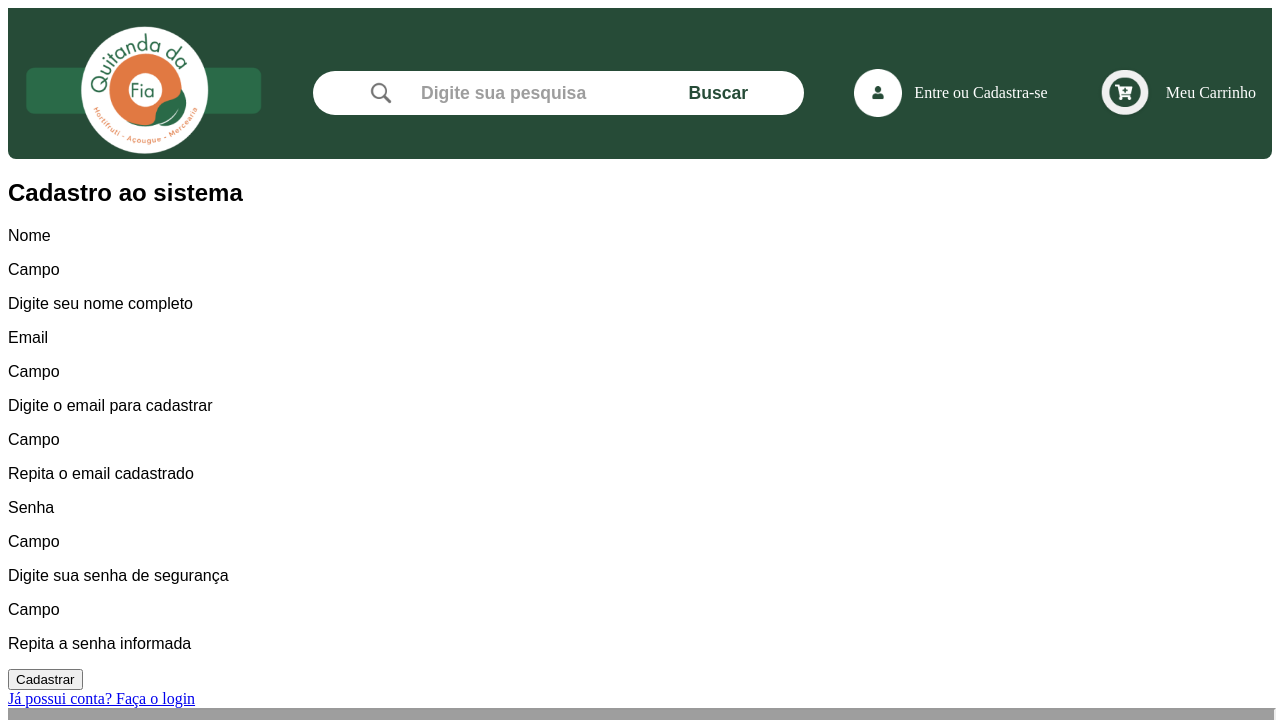
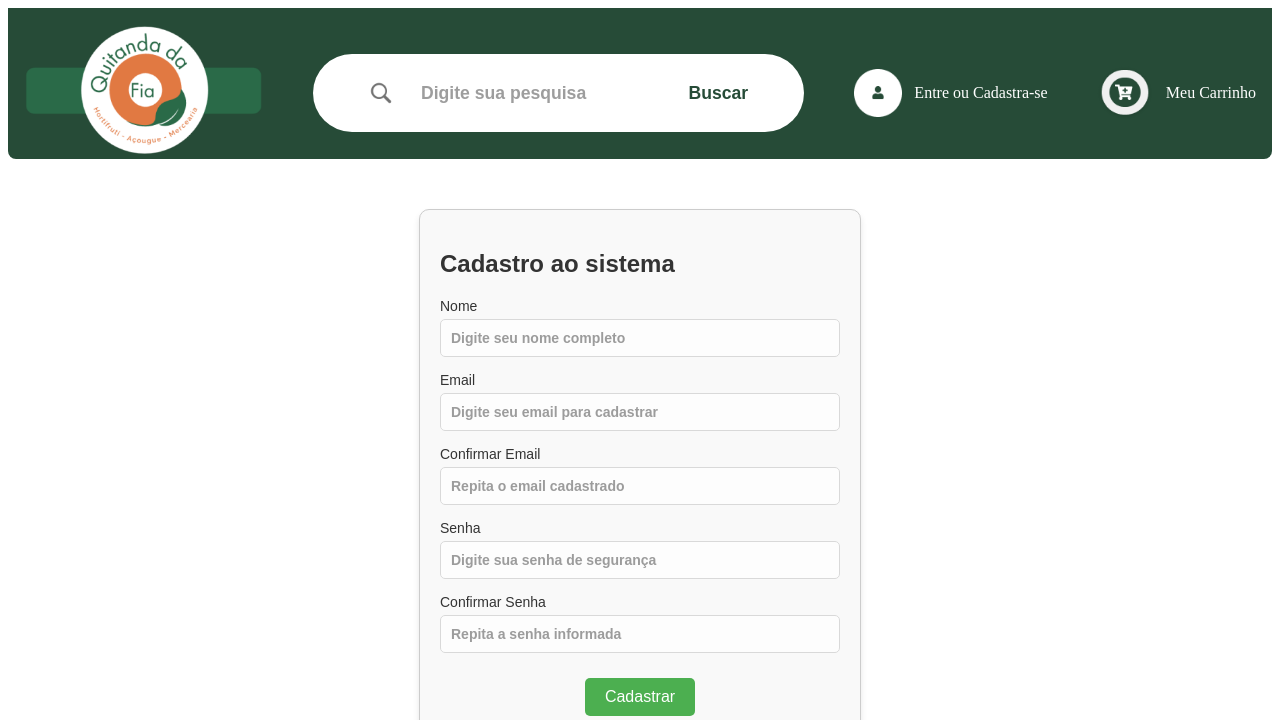
Before and after one commit to ana-luisa-caixeta/pi3_quitanda_da_fia, a Django app: page /cadastro/ in a window 1280 px wide. Shown: the top 720 px of the page. Run offline with Django 5.2, Linux system fonts and the light colour scheme; some web fonts are replaced; grey boxes are pictures that could not be loaded.

Commit message:
Adicionando estilização tela de login e cadastro

```diff
--- /dev/null
+++ b/base/static/css/style.css
@@ -0,0 +1,236 @@
+#container {
+    background-color: #264B37;
+    border-radius: 8px;
+    margin: 1em 0 1em 0;
+    display: flex;
+    justify-content: space-between;
+
+}
+
+#ordered_products {
+    padding: 1em;
+    border-radius: 8px;
+    width: 100%;
+}
+
+#no_product_added {
+    background-color: #ffffff;
+    flex-direction: column;
+    display: flex;
+    align-items: center;
+    gap: 2em;
+    padding: 1em 1em 2.3em 1em;
+    border-radius: 8px;
+}
+
+.home_page {
+    display: flex;
+    justify-content: space-between;
+    align-items: center;
+    gap: 2em;
+    height: 4em;
+}
+
+.home_page img {
+    width: 2em;
+}
+
+.product_added {
+    display: flex;
+    align-items: center;
+    background-color: #ffffff;
+    border-radius: 8px;
+    margin-bottom: 1em;
+    padding: 1em;
+}
+
+#product_information p {
+    margin: 0.2em 0;
+    font-size: 1em;
+    line-height: 1.2;
+    text-align: left;
+    padding-left: 1em;
+}
+
+#product_information {
+    flex: 1;
+    display: flex;
+    flex-direction: column;
+    justify-content: center;
+}
+
+.text_gray {
+    color: rgba(0, 0, 0, 0.50);
+    font-weight: 600;
+}
+
+.text_green {
+    font-weight: bold;
+    color: #264B37;
+}
+
+#amount img {
+    width: 2em;
+    height: 2em;
+}
+
+#amount {
+    display: flex;
+    align-items: center;
+    justify-content: space-between;
+    gap: 1em;
+}
+
+#amount button {
+    border: none;
+    border-radius: 50%;
+    cursor: pointer;
+    background-color: #ffffff;
+    box-shadow: 1px 1px 1px 1px rgba(0, 0, 0, 0.15);
+}
+
+#product_information {
+    flex-direction: column;
+    display: flex;
+    align-content: left;
+}
+
+#product_image {
+    width: 6em;
+    height: 6em;
+    border-radius: 50%;
+    object-fit: cover;
+    display: block;
+    margin: 0 auto;
+    text-align: center;
+}
+
+#order_information {
+    background-color: #ffffff;
+    border-radius: 8px;
+    padding: 2em;
+    margin: 1em;
+    width: 35%;
+}
+
+.payment_info, .delivery_choice {
+    display: flex;
+    margin: 0.3em 0 0.3em 0;
+}
+
+input[type="radio"] {
+    appearance: none;
+    -webkit-appearance: none;
+    width: 1.3em;
+    height: 1.3em;
+    border: 2px solid #e08516;
+    border-radius: 50%;
+    cursor: pointer;
+    position: relative;
+    background-color: transparent;
+    margin-right: 0.4em;
+}
+
+/* Style for when button is selected */
+input[type="radio"]:checked {
+    border: 2px solid #e08516;
+}
+
+/* Adds orange inner circle when selected */
+input[type="radio"]:checked::before {
+    content: "";
+    position: absolute;
+    top: 15%;
+    left: 15%;
+    width: 70%;
+    height: 70%;
+    border-radius: 50%;
+    background-color: #e08516;
+}
+
+/* Change the color of labels when selected */
+input[type="radio"]:checked + label {
+    color: #264B37;
+    font-weight: bold;
+}
+
+input[type="text"], input[type="tel"]{
+    margin: 1em 0 1em 0;
+}
+
+#address {
+    width: 100%;
+    height: 5em;
+    text-align: left;
+    padding-left: 0.3em;
+    padding-top: 0.3em;
+    font-size: 0.8em;
+    margin: 0.6em 0 0.6em 0;
+    border-radius: 8px;
+    border: 1px solid rgba(0, 0, 0, 0.30);
+}
+
+#address::placeholder {
+    font-size: 1em;
+    position: absolute;
+    top: 0;
+    left: 0;
+    transform: translate(0.3em, 0.3em);
+    padding: 0.3em 0 0 0.3em;
+}
+
+#tel_number, #name {
+    width: 100%;
+    height: 2em;
+    font-size: 0.8em;
+    padding-left: 0.3em;
+    border-radius: 8px;
+    border: 1px solid rgba(0, 0, 0, 0.30);
+}
+
+#tel_number::placeholder{
+    padding: 0.3em 0 0 0.3em;
+}
+
+.elements_side_by_side {
+    display: flex;
+    justify-content: space-between;
+    gap: 1em;
+}
+
+h2, h3, .main_label {
+    text-align: left;
+    color: #264B37;
+}
+
+.main_label {
+    font-size: 1.5rem;
+    font-weight: bold;
+}
+
+p {
+    font-size: 1.1em;
+}
+
+#keep_shopping, #finalize_order, .home_page {
+    color: #ffffff;
+    font-weight: bold;
+    cursor: pointer;
+    padding: 1em;
+    border-radius: 8px;
+    font-size: 1em;
+}
+
+#keep_shopping, .home_page {
+    background-color: #2A6A48;
+    border: 1px solid #2A6A48;
+}
+
+#finalize_order {
+    background-color: #264B37;
+    border: 1px solid #264B37;
+}
+
+#keep_shopping:hover, .home_page:hover, #finalize_order:hover {
+  opacity: 0.8;
+}
--- a/base/static/css/style_base.css
+++ b/base/static/css/style_base.css
@@ -364,118 +364,162 @@
     margin: 0 1em 0 0;
 }
 
-/* SHOPPING CART */
-#container {
-    background-color: #264B37;
-    border-radius: 8px;
-    margin: 1em 0 1em 0;
-    display: flex;
-    justify-content: space-between;
 
-}
+/*codigo login e cadastro*/
 
-#ordered_products {
-    padding: 1em;
-    border-radius: 8px;
-    width: 100%;
-}
-
-#no_product_added {
-    background-color: #ffffff;
-    flex-direction: column;
-    display: flex;
-    align-items: center;
-    gap: 2em;
-    padding: 1em 1em 2.3em 1em;
-    border-radius: 8px;
-}
-
-.home_page {
-    display: flex;
-    justify-content: space-between;
-    align-items: center;
-    gap: 2em;
-    height: 4em;
-}
-
-.home_page img {
-    width: 2em;
-}
-
-.product_added {
-    display: flex;
-    align-items: center;
-    background-color: #ffffff;
-    border-radius: 8px;
-    margin-bottom: 1em;
-    padding: 1em;
-}
-
-#product_information p {
-    margin: 0.2em 0;
-    font-size: 1em;
-    line-height: 1.2;
-    text-align: left;
-    padding-left: 1em;
-}
-
-#product_information {
-    flex: 1;
-    display: flex;
-    flex-direction: column;
-    justify-content: center;
-}
-
-.text_gray {
-    color: rgba(0, 0, 0, 0.50);
-    font-weight: 600;
-}
-
-.text_green {
-    font-weight: bold;
-    color: #264B37;
-}
-
-#amount img {
-    width: 2em;
-    height: 2em;
-}
-
-#amount {
-    display: flex;
-    align-items: center;
-    justify-content: space-between;
-    gap: 1em;
-}
-
-#amount button {
-    border: none;
-    border-radius: 50%;
-    cursor: pointer;
-    background-color: #ffffff;
-    box-shadow: 1px 1px 1px 1px rgba(0, 0, 0, 0.15);
-}
-
-#product_information {
-    flex-direction: column;
-    display: flex;
-    align-content: left;
-}
-
-#product_image {
-    width: 6em;
-    height: 6em;
-    border-radius: 50%;
-    object-fit: cover;
-    display: block;
-    margin: 0 auto;
+/* Bloco principal de login */
+#login-block {
+    max-width: 400px;
+    margin: 50px auto;
+    padding: 20px;
+    background-color: #f9f9f9;
+    border: 1px solid #ccc;
+    border-radius: 10px;
+    box-shadow: 0 4px 6px rgba(0, 0, 0, 0.1);
+    font-family: Arial, sans-serif;
     text-align: center;
 }
 
-#order_information {
-    background-color: #ffffff;
-    border-radius: 8px;
-    padding: 2em;
-    margin: 1em;
-    width: 35%;
+/* Título */
+#login-block h2 {
+    margin-bottom: 20px;
+    color: #333;
 }
+
+/* Campos do formulário */
+.form-field {
+    text-align: left;
+    margin-bottom: 15px;
+}
+
+.form-field label {
+    display: block;
+    font-size: 14px;
+    color: #333;
+    margin-bottom: 5px;
+}
+
+.form-field input {
+    width: 100%;
+    padding: 10px;
+    font-size: 14px;
+    color: #555;
+    border: 1px solid #ccc;
+    border-radius: 5px;
+    box-sizing: border-box;
+}
+
+/* Link para esqueceu a senha */
+#forgot-password {
+    display: inline-block;
+    margin-top: 10px;
+    font-size: 14px;
+    color: #4CAF50;
+    text-decoration: none;
+}
+
+#forgot-password:hover {
+    text-decoration: underline;
+}
+
+/* Botão de login */
+#login-button-sign-in button {
+    background-color: #4CAF50;
+    color: #fff;
+    border: none;
+    border-radius: 5px;
+    padding: 10px 20px;
+    cursor: pointer;
+    font-size: 16px;
+    margin-top: 10px;
+    transition: background-color 0.3s ease;
+}
+
+#login-button-sign-in button:hover {
+    background-color: #45a049;
+}
+
+/* Link para registro */
+#login-to-register {
+    display: block;
+    margin-top: 15px;
+    font-size: 14px;
+    color: #4CAF50;
+    text-decoration: none;
+}
+
+#login-to-register:hover {
+    text-decoration: underline;
+}
+
+/* Bloco principal de cadastro */
+#register-block {
+    max-width: 400px;
+    margin: 50px auto;
+    padding: 20px;
+    background-color: #f9f9f9;
+    border: 1px solid #ccc;
+    border-radius: 10px;
+    box-shadow: 0 4px 6px rgba(0, 0, 0, 0.1);
+    font-family: Arial, sans-serif;
+    text-align: center;
+}
+
+/* Título */
+#register-block h2 {
+    margin-bottom: 20px;
+    color: #333;
+}
+
+/* Campos do formulário */
+.form-field {
+    text-align: left;
+    margin-bottom: 15px;
+}
+
+.form-field label {
+    display: block;
+    font-size: 14px;
+    color: #333;
+    margin-bottom: 5px;
+}
+
+.form-field input {
+    width: 100%;
+    padding: 10px;
+    font-size: 14px;
+    color: #555;
+    border: 1px solid #ccc;
+    border-radius: 5px;
+    box-sizing: border-box;
+}
+
+/* Botão de cadastro */
+#login-button-sign-in button {
+    background-color: #4CAF50;
+    color: #fff;
+    border: none;
+    border-radius: 5px;
+    padding: 10px 20px;
+    cursor: pointer;
+    font-size: 16px;
+    margin-top: 10px;
+    transition: background-color 0.3s ease;
+}
+
+#login-button-sign-in button:hover {
+    background-color: #45a049;
+}
+
+/* Link para login */
+#login-to-register {
+    display: block;
+    margin-top: 15px;
+    font-size: 14px;
+    color: #4CAF50;
+    text-decoration: none;
+}
+
+#login-to-register:hover {
+    text-decoration: underline;
+}
--- a/base/templates/base/base.html
+++ b/base/templates/base/base.html
@@ -8,6 +8,7 @@
         {% endblock %}
         {% load static %}
         <link rel="stylesheet" href="{% static 'css/style_base.css' %}">
+        <link rel="stylesheet" href="{% static 'css/style.css' %}">
     </head>
 
     <body>
--- a/base/templates/base/register.html
+++ b/base/templates/base/register.html
@@ -3,45 +3,54 @@
 {% load static %}
 
 {% block content %}
-<div>
+<div id="register-block">
     <h2>Cadastro ao sistema</h2>
 
-    <div id="register-name">
-        <p>Nome</p>
-        <p>Campo</p>
-        <p>Digite seu nome completo</p>
-    </div>
+    <form>
+        {% csrf_token %}
 
-    <div class="register-email">
-        <p>Email</p>
-        <p>Campo</p>
-        <p>Digite o email para cadastrar</p>
-    </div>
+        <!-- Campo Nome -->
+        <div class="form-field">
+            <label for="nome">Nome</label>
+            <input type="nome" id="nome" name="nome" placeholder="Digite seu nome completo" required>
+        </div>
 
-    <div class="register-email">
-        <p>Campo</p>
-        <p>Repita o email cadastrado</p>
-    </div>
+        <!-- Campo Email -->
+        <div class="form-field">
+            <label for="email">Email</label>
+            <input type="email" id="email" name="email" placeholder="Digite seu email para cadastrar" required>
+        </div>
 
-    <div>
-        <p>Senha</p>
-        <p>Campo</p>
-        <p>Digite sua senha de segurança</p>
+        <!-- Repetir Email -->
+        <div class="form-field">
+            <label for="confirm-email">Confirmar Email</label>
+            <input type="email" id="confirm-email" name="confirm_email" placeholder="Repita o email cadastrado" required>
+        </div>
 
-        <div>
-            <p>Campo</p>
-            <p>Repita a senha informada</p>
+        <!-- Campo Senha -->
+        <div class="form-field">
+            <label for="password">Senha</label>
+            <input type="password" id="password" name="password" placeholder="Digite sua senha de segurança" required>
         </div>
-    </div>
 
-    <div id="login-button-sign-in">
-        <button>Cadastrar</button>
-    </div>
+        <!-- Repetir Senha -->
+        <div class="form-field">
+            <label for="confirm-password">Confirmar Senha</label>
+            <input type="password" id="confirm-password" name="confirm_password" placeholder="Repita a senha informada" required>
+        </div>
 
+        <!-- Botão de Cadastro -->
+        <div id="login-button-sign-in">
+            <button type="submit">Cadastrar</button>
+        </div>
+    </form>
+
+    <!-- Link para Login -->
     <div>
         <a href="{% url 'login' %}" id="login-to-register">
             Já possui conta? Faça o login
         </a>
     </div>
 </div>
+
 {% endblock %}
```
Also changed, not shown: base/templates/base/login.html (+26 -18 lines), 1 other file.
